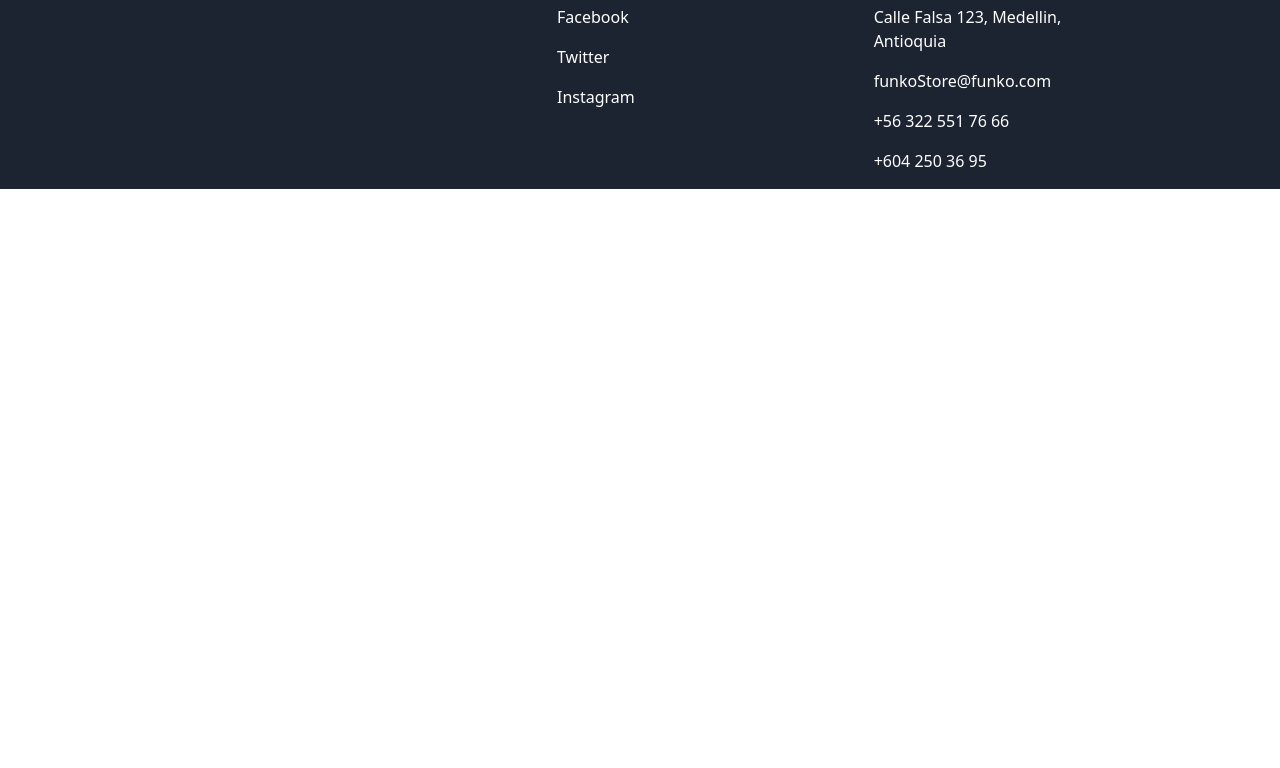
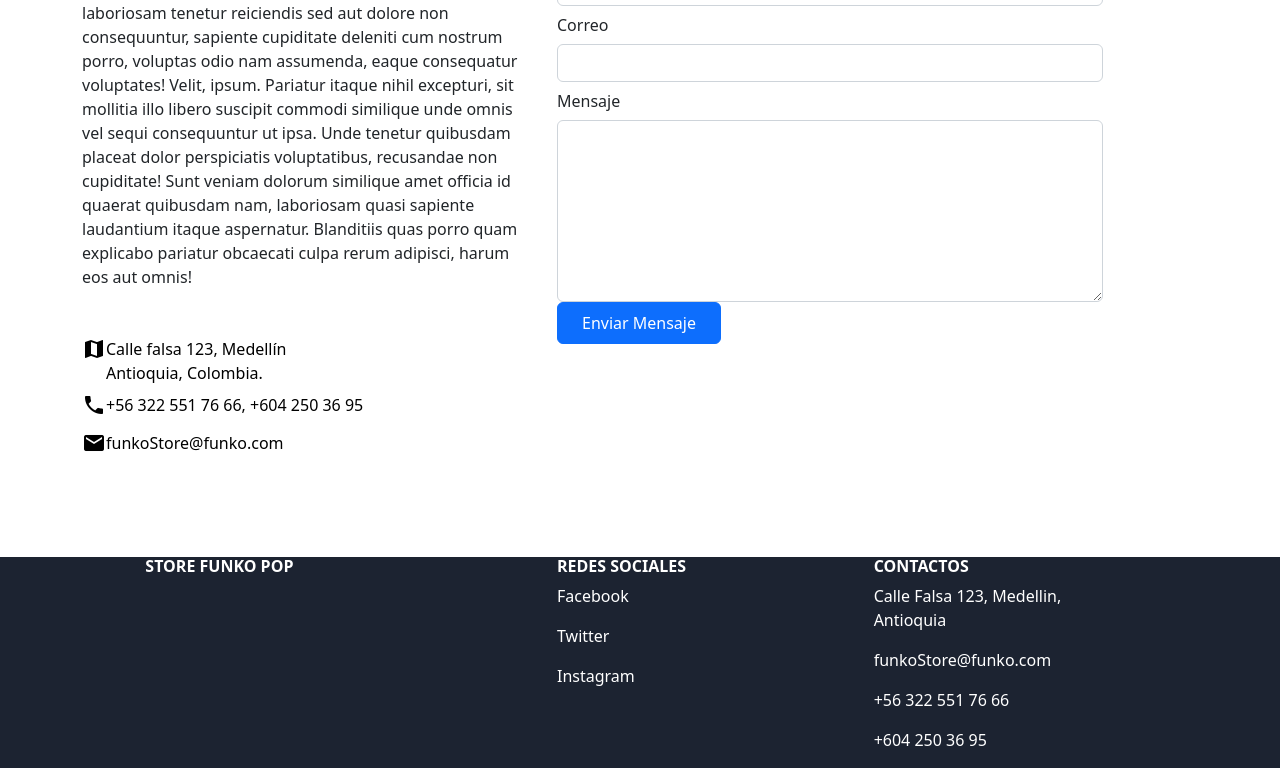
Before and after one commit to mateoHinc/storeFunko, a website: page contact.html in a window 1280 px wide. Shown: the part 385-1153 px from the top of the page. Before the commit the page ends 800 px from the top, so only its background shows below. Drawn offline with nearby package versions, Linux system fonts and the light colour scheme.

Commit message:
Form contact, done!

```diff
--- a/contact.html
+++ b/contact.html
@@ -7,6 +7,7 @@
     <!-- CSS only -->
     <link href="https://cdn.jsdelivr.net/npm/bootstrap@5.2.3/dist/css/bootstrap.min.css" rel="stylesheet" integrity="sha384-rbsA2VBKQhggwzxH7pPCaAqO46MgnOM80zW1RWuH61DGLwZJEdK2Kadq2F9CUG65" crossorigin="anonymous">
     <link rel="stylesheet" href="/css/main.css">
+    <link rel="stylesheet" href="/node_modules/material-icons/iconfont/material-icons.css">
     <title>Store Funko</title>
 </head>
 <script src="https://unpkg.com/feather-icons"></script>
@@ -59,16 +60,16 @@
                 </div>
                 <ul class="navbar-nav ms-auto">
                     <li class="nav-item">
-                        <a href="#" class="nav-link mx-2 text-uppercase">Home</a>
+                        <a href="./index.html" class="nav-link mx-2 text-uppercase">Home</a>
                     </li>
                     <li class="nav-item">
-                        <a href="" class="nav-link mx-2 text-uppercase active" aria-current="page">Catálogo</a>
+                        <a href="./catalog.html" class="nav-link mx-2 text-uppercase">Catálogo</a>
                     </li>
                     <li class="nav-item">
-                        <a href="" class="nav-link mx-2 text-uppercase">Precios</a>
+                        <a href="./prices.html" class="nav-link mx-2 text-uppercase">Precios</a>
                     </li>
                     <li class="nav-item">
-                        <a href="" class="nav-link mx-2 text-uppercase">Contacto</a>
+                        <a href="#" class="nav-link mx-2 text-uppercase active" aria-current="page">Contacto</a>
                     </li>
                 </ul>
                 <ul class="navbar-nav ms-auto">
@@ -91,11 +92,67 @@
         <nav aria-label="breadcrumb">
             <ol class="breadcrumb">
                 <li class="breadcrumb-item"><a href="./index.html">Home</a></li>
-                <li class="breadcrumb-item active" aria-current="page"><a href="#"></a>Catálogo</li>
+                <li class="breadcrumb-item active" aria-current="page"><a href="#"></a>Contáctanos</li>
             </ol>
         </nav>
         <div class="d-flex">
-
+            <div class="row">
+                <div class="col-md-5 mr-auto">
+                    <h2>Contáctanos</h2>
+                    <p class="mb-5">Lorem, ipsum dolor sit amet consectetur adipisicing elit. Ut laboriosam tenetur reiciendis sed aut dolore non consequuntur, sapiente cupiditate deleniti cum nostrum porro, voluptas odio nam assumenda, eaque consequatur voluptates!
+                    Velit, ipsum. Pariatur itaque nihil excepturi, sit mollitia illo libero suscipit commodi similique unde omnis vel sequi consequuntur ut ipsa. Unde tenetur quibusdam placeat dolor perspiciatis voluptatibus, recusandae non cupiditate!
+                    Sunt veniam dolorum similique amet officia id quaerat quibusdam nam, laboriosam quasi sapiente laudantium itaque aspernatur. Blanditiis quas porro quam explicabo pariatur obcaecati culpa rerum adipisci, harum eos aut omnis!</p>
+                    <ul class="list-unstyled pl-md-5 mb-5">
+                        <li class="d-flex text-black mb-2">
+                            <span class="mr-3">
+                                <span class="material-icons">map</span>                            </span>
+                            </span>
+                            Calle falsa 123, Medellín
+                            <br>
+                            Antioquia, Colombia.
+                        </li>
+                        <li class="d-flex text-black mb-2">
+                            <span class="mr-3">
+                                <span class="material-icons">phone</span>
+                            </span>
+                            +56 322 551 76 66, +604 250 36 95
+                        </li>
+                        <li class="d-flex text-black mb-2">
+                            <span class="mr-3">
+                                <span class="material-icons">mail</span>
+                            </span>
+                            funkoStore@funko.com
+                        </li>
+                    </ul>
+                </div>
+                <div class="col-md-6">
+                    <form action="" class="mb-5">
+                        <div class="row">
+                            <div class="col-md-12 form-group">
+                                <label for="name" class="col-form-label">Nombre</label>
+                                <input type="text" class="form-control" name="name">
+                            </div>
+                        </div>
+                        <div class="row">
+                            <div class="col-md-12 form-group">
+                                <label for="email" class="col-form-label">Correo</label>
+                                <input type="text" class="form-control" name="email">
+                            </div>
+                        </div>
+                        <div class="row">
+                            <div class="col-md-12 form-group">
+                                <label for="message" class="col-form-label">Mensaje</label>
+                                <textarea name="message" class="form-control" cols="30" rows="7"></textarea>
+                            </div>
+                        </div>
+                        <div class="row">
+                            <div class="col-md-12">
+                                <input type="submit" value="Enviar Mensaje" class="btn btn-primary py-2 px-4">
+                            </div>
+                        </div>
+                    </form>
+                </div>
+            </div>
         </div>
     </div>
 
```
